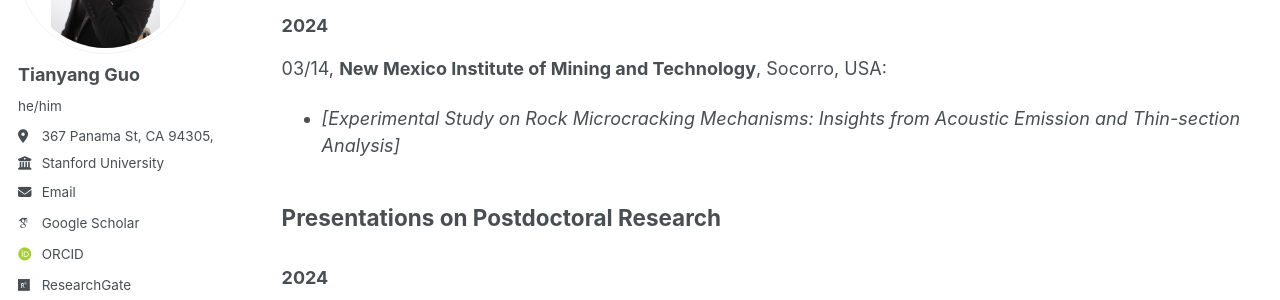
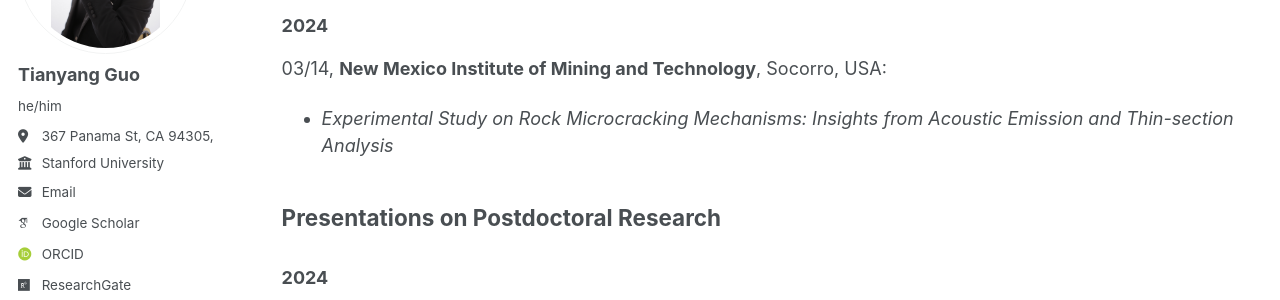
Before and after one commit to guotystanford/guotystanford.github.io, a Jekyll site: the page built from _pages/talks.md, in a window 1280 px wide and 900 px high. Shown: the part 227-527 px from the top of the window. Built offline with Jekyll 4.4.1, drawn with Linux system fonts in a browser that asks for light colours; some web fonts are replaced.

```diff
--- a/_pages/talks.md
+++ b/_pages/talks.md
@@ -13,7 +13,7 @@ redirect_from:
 
 ### 2024
 03/14, **New Mexico Institute of Mining and Technology**, Socorro, USA:
-* <i>[Experimental Study on Rock Microcracking Mechanisms: Insights from Acoustic Emission and Thin-section Analysis]</i>
+* <i>Experimental Study on Rock Microcracking Mechanisms: Insights from Acoustic Emission and Thin-section Analysis</i>
 
 ## Presentations on Postdoctoral Research
 ### 2024
```
